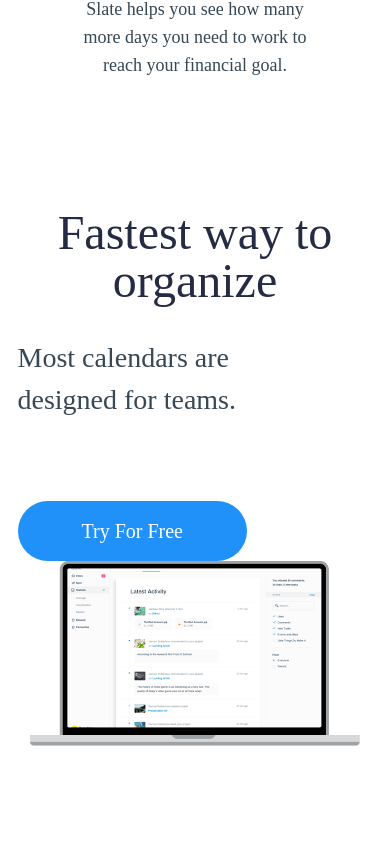
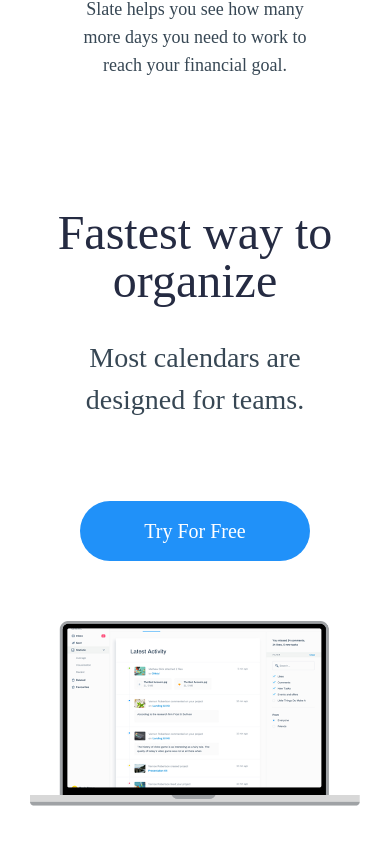
Before and after one commit to amirsamadzadeh/LandingPage, a React (Vite) app: page / in a window 390 px wide. Shown: the part 2081-2925 px from the top of the page. Before the commit the page ends 2877 px from the top, so only its background shows below. Built offline with nearby package versions, Linux system fonts and the light colour scheme.

Commit message:
fix(organize): resolve responsive layout issue

```diff
--- /dev/null
+++ b/src/Components/MainComponents/Newsletter.tsx
@@ -0,0 +1,6 @@
+
+export const Newsletter = () => {
+  return (
+    <div></div>
+  )
+}
--- a/src/Components/MainComponents/Organize.tsx
+++ b/src/Components/MainComponents/Organize.tsx
@@ -5,8 +5,8 @@
     <div className="flex flex-col w-[90%] mx-auto lg:py-[226px] lg:flex-row lg:justify-between items-center justify-center text-center py-12.5 px-2.5 mt-20 ">
       {/* titles */}
 
-      <div className="flex flex-col items-start text-start justify-start lg:w-1/2">
-        <h2 className="font-Graphik text-5xl sm:text-6xl lg:text-5xl text-firstText w-[355px]  text-center mb-8 lg:text-start">
+      <div className="flex flex-col text-center items-center justify-center lg:items-start lg:text-start lg:justify-start lg:w-1/2 mb-15 lg:mb-0">
+        <h2 className="font-Graphik text-5xl sm:text-6xl lg:text-5xl text-firstText w-[355px]  mb-8  text-center lg:text-start">
           Fastest way to organize
         </h2>
         <span className="font-Graphik text-secondText w-64 mb-20 text-[28px] sm:text-3xl max-w-[285px] lg:hidden">
```
